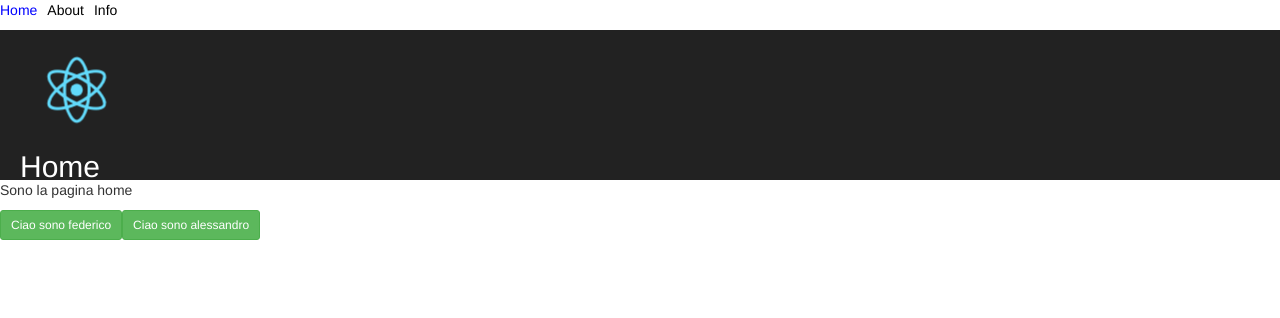
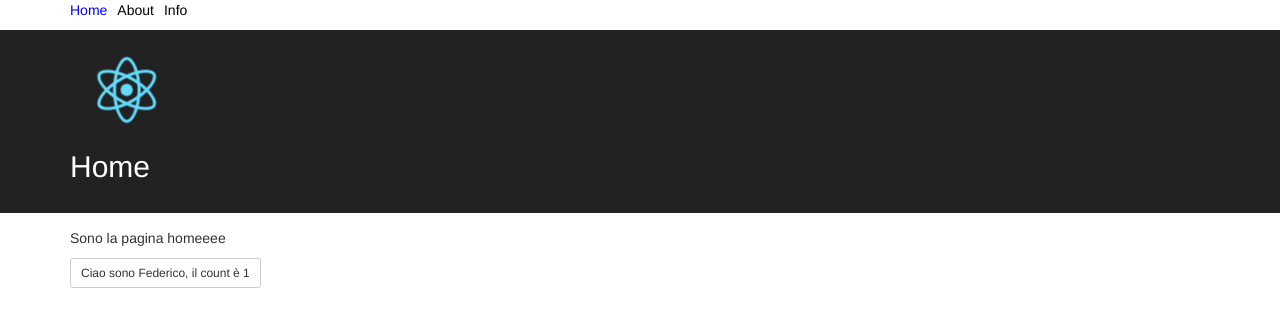
Before and after one commit to fbonomi/react-tutorial, a React (Create React App) app: page /info in a window 1280 px wide. Shown: the top 318 px of the page. Built offline with nearby package versions, Linux system fonts and the light colour scheme.

Commit message:
sistemazione versione build + impostazione componente

```diff
--- a/package.json
+++ b/package.json
@@ -17,5 +17,6 @@
     "build": "react-scripts build",
     "test": "react-scripts test --env=jsdom",
     "eject": "react-scripts eject"
-  }
+  },
+  "homepage": "."
 }
--- a/src/components/Navigation/Navigation.js
+++ b/src/components/Navigation/Navigation.js
@@ -5,20 +5,20 @@ import './Navigation.css';
 class Navigation extends Component {
     render() {
         return (
-            <div>
-                <ul className="navigation" role="nav">
+            <div className="container">
+                <ul className="navigation">
                     <li>
-                        <Link to="/" className={this.props.menuItem == 'home' ? 'selected' : ''}>
+                        <Link to="/" className={this.props.menuItem === 'home' ? 'selected' : ''}>
                             Home
                         </Link>
                     </li>
                     <li>
-                        <Link to="/about" className={this.props.menuItem == 'about' ? 'selected' : ''}>
+                        <Link to="/about" className={this.props.menuItem === 'about' ? 'selected' : ''}>
                             About
                         </Link>
                     </li>
                     <li>
-                        <Link to="/info" className={this.props.menuItem == 'info' ? 'selected' : ''}>
+                        <Link to="/info" className={this.props.menuItem === 'info' ? 'selected' : ''}>
                             Info
                         </Link>
                     </li>
--- a/src/layouts/Base/Base.css
+++ b/src/layouts/Base/Base.css
@@ -4,7 +4,7 @@
 }
 .App-header {
     background-color: #222;
-    height: 150px;
+    margin-bottom: 15px;
     padding: 20px;
     color: white;
 }
--- a/src/layouts/Base/Base.js
+++ b/src/layouts/Base/Base.js
@@ -10,10 +10,14 @@ class Base extends Component {
             <div>
                 <Navigation menuItem={this.props.menuItem} />
                 <div className="App-header">
-                    <img src={logo} className="App-logo" alt="logo" />
-                    <h2 title={this.props.title}>{this.props.title}</h2>
+                    <div className="container">
+                        <img src={logo} className="App-logo" alt="logo" />
+                        <h2 title={this.props.title}>{this.props.title}</h2>
+                    </div>
                 </div>
-                {this.props.children}
+                <div className="container">
+                    {this.props.children}
+                </div>
             </div>
         );
     }
--- a/src/pages/App/App.js
+++ b/src/pages/App/App.js
@@ -4,21 +4,38 @@ import BaseLayout from '../../layouts/Base/Base';
 import Button from 'react-bootstrap/lib/Button';
 
 class App extends Component {
+
+    constructor(props) {
+        super(props);
+        this.state = {
+            name: 'Federico',
+            count: 1,
+        };
+
+        // This binding is necessary to make `this` work in the callback
+        this.handleClick = this.handleClick.bind(this);
+    }
+
+    handleClick() {
+        this.setState(prevState => ({
+            //name: prevState.name + 'AAAA',
+            count: (prevState.count + 1),
+        }));
+    }
+
     render() {
         return (
-      <div>
+            <div className="foooooo">
                 <BaseLayout title="Home" menuItem="home">
-            <p>Sono la pagina home</p>
-            <Button bsStyle="success" bsSize="small">
-                Ciao sono federico
-            </Button>
-            <Button bsStyle="success" bsSize="small">
-                Ciao sono alessandro
+                <p>Sono la pagina homeeee</p>
+                <Button bsStyle={ this.state.count%2===0 ? 'success' : 'default' } bsSize="small" onClick={this.handleClick}>
+                    Ciao sono { this.state.name }, il count è { this.state.count }
                 </Button>
             </BaseLayout>
         </div>
         );
     }
+
 }
 
 export default App;
```
Lines whose indentation alone changed are shown as unchanged.
